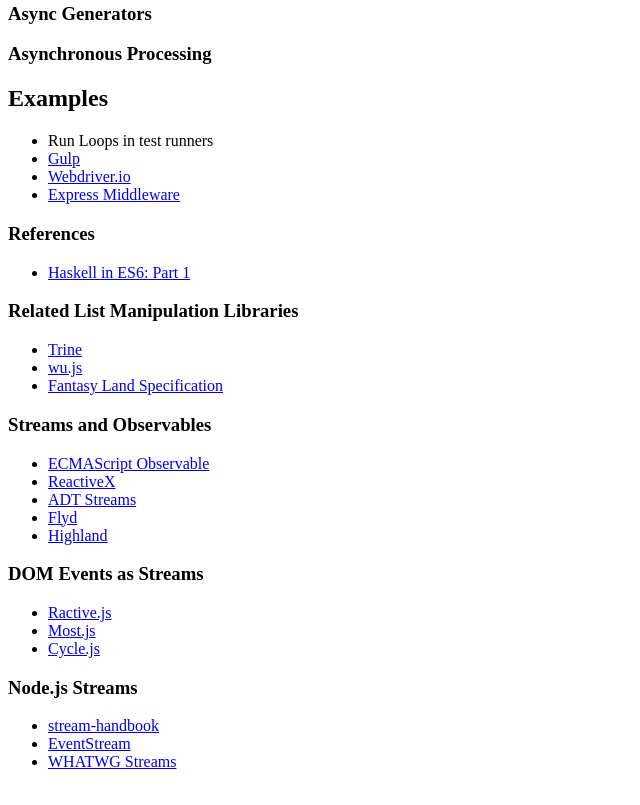
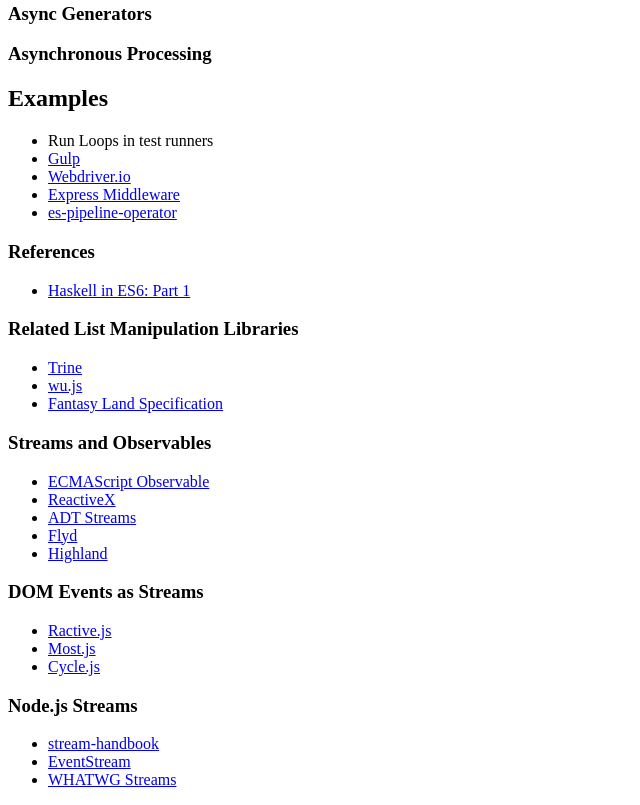
Before and after one commit to vinsonchuong/blog, a website: page content/combinators-over-iterables-in-es2015/index.html in a window 1280 px wide. Shown: the part 998-1803 px from the top of the page, without its empty margins (0-640 px from the left). Drawn offline with Linux system fonts and the light colour scheme.

Commit message:
Add reference to es-pipeline-operator

```diff
--- a/content/combinators-over-iterables-in-es2015/index.html
+++ b/content/combinators-over-iterables-in-es2015/index.html
@@ -205,6 +205,7 @@
         <li><a href="https://github.com/gulpjs/gulp">Gulp</a></li>
         <li><a href="http://www.webdriver.io/">Webdriver.io</a></li>
         <li><a href="http://expressjs.com/guide/using-middleware.html">Express Middleware</a></li>
+        <li><a href="https://github.com/mindeavor/es-pipeline-operator">es-pipeline-operator</a></li>
       </ul>
     </section>
   </section>
```
